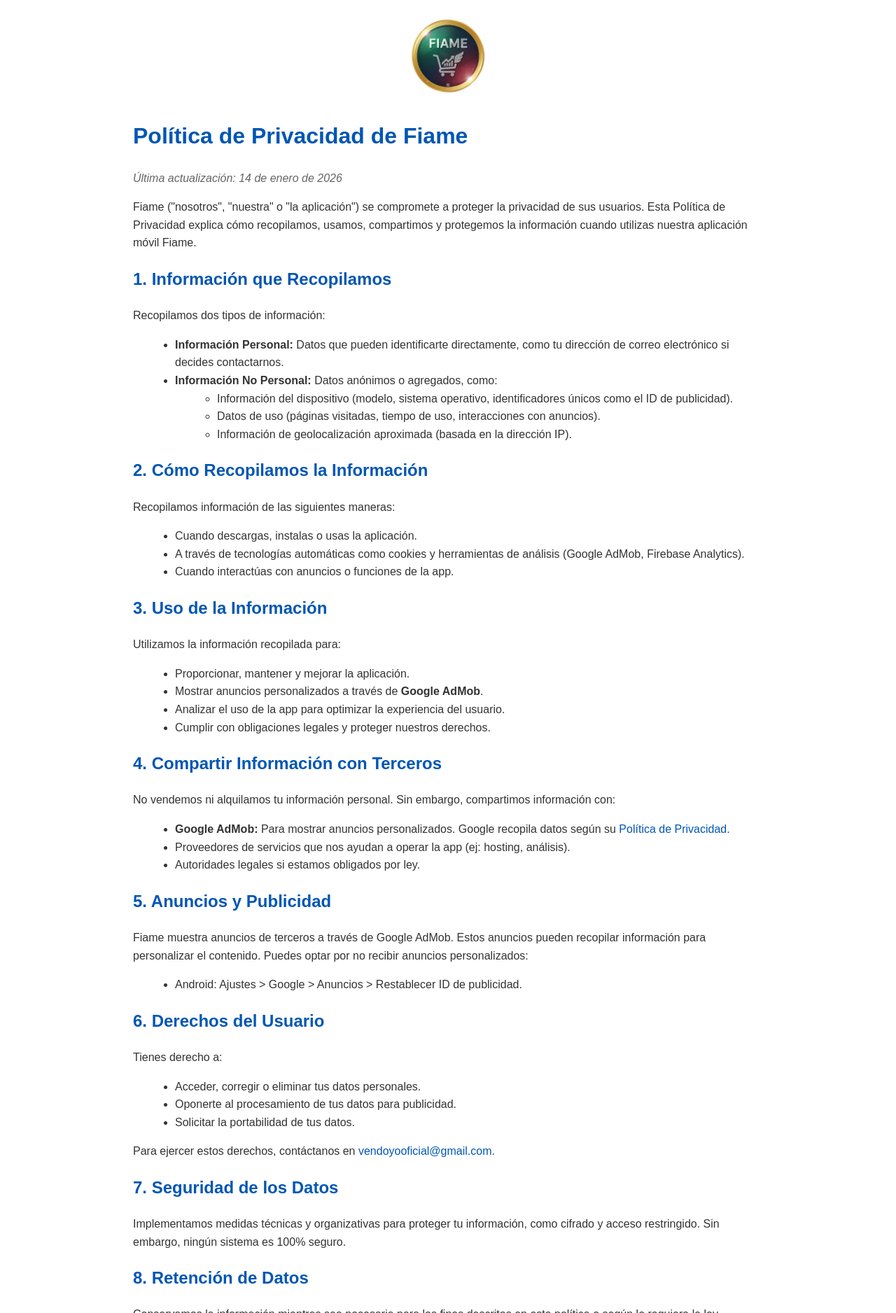
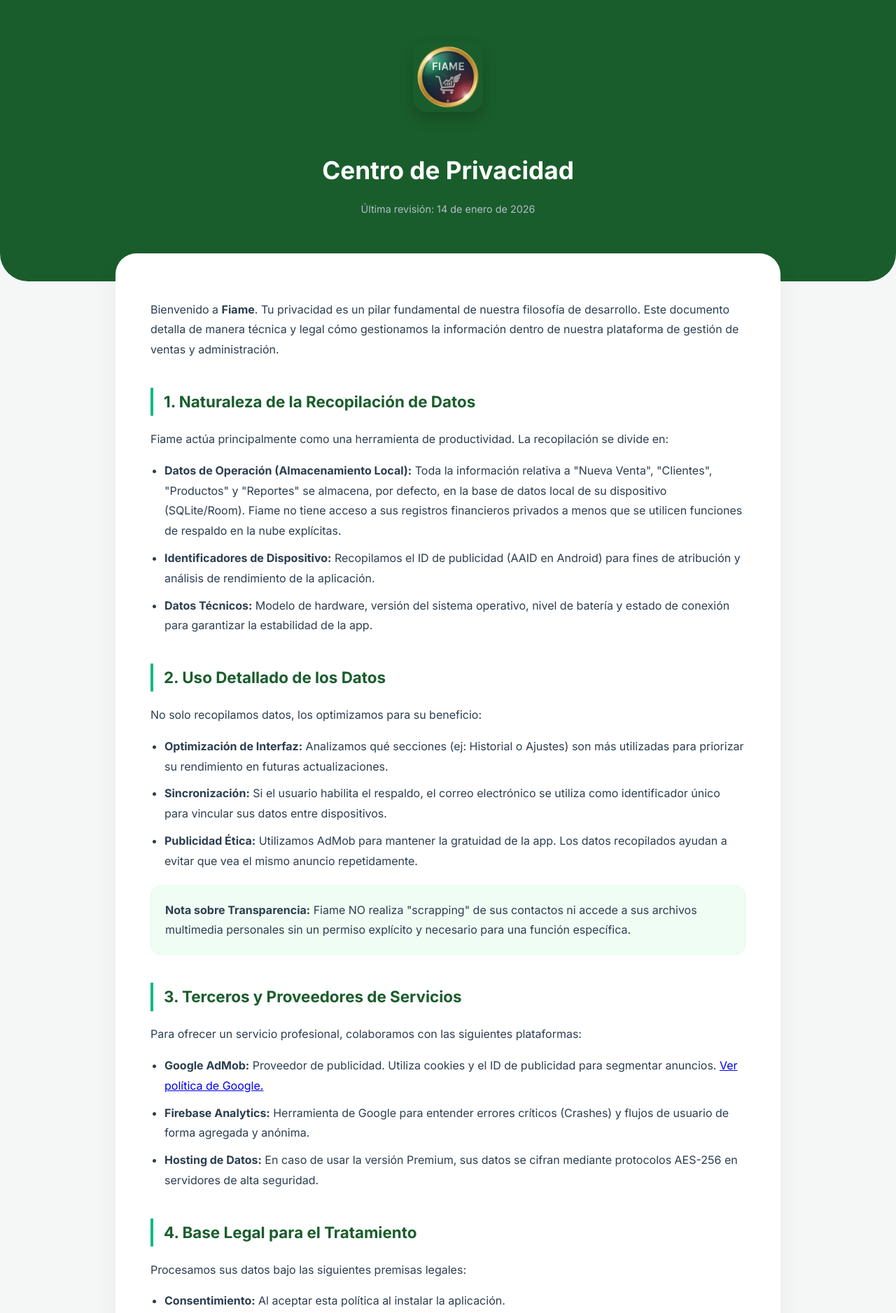
Before and after one commit to vendoyooficial-code/Fiame, a plain HTML site: page politica-de-privacidad.html in a window 1280 px wide. Shown: the top 1876 px of the page at 70% size. Drawn offline with Linux system fonts and the light colour scheme.

Commit message:
Update politica-de-privacidad.html

```diff
--- a/politica-de-privacidad.html
+++ b/politica-de-privacidad.html
@@ -3,95 +3,185 @@
 <head>
     <meta charset="UTF-8">
     <meta name="viewport" content="width=device-width, initial-scale=1.0">
-    <title>Política de Privacidad - Fiame</title>
+    <title>Fiame | Política de Privacidad Integral</title>
+    <link href="https://fonts.googleapis.com/css2?family=Inter:wght@300;400;600;700&display=swap" rel="stylesheet">
     <style>
-        body { font-family: Arial, sans-serif; line-height: 1.6; margin: 20px; max-width: 900px; margin: 0 auto; padding: 20px; color: #333; }
-        h1, h2, h3 { color: #0056b3; }
-        .logo { text-align: center; margin-bottom: 20px; }
-        .logo img { width: 120px; }
-        .last-updated { font-style: italic; color: #666; }
-        a { color: #0056b3; text-decoration: none; }
-        a:hover { text-decoration: underline; }
-        ul { margin-left: 20px; }
+        :root {
+            --primary-green: #1a5d2c;
+            --bg-light: #f4f7f6;
+            --white: #ffffff;
+            --text-main: #2c3e50;
+            --text-muted: #546e7a;
+            --accent: #10b981;
+        }
+
+        body {
+            font-family: 'Inter', sans-serif;
+            background-color: var(--bg-light);
+            color: var(--text-main);
+            line-height: 1.8;
+            margin: 0;
+            padding: 0;
+        }
+
+        /* Header con el color de tu App */
+        .header-brand {
+            background-color: var(--primary-green);
+            color: white;
+            padding: 60px 20px;
+            text-align: center;
+            border-bottom-left-radius: 40px;
+            border-bottom-right-radius: 40px;
+        }
+
+        .logo-box img {
+            width: 100px;
+            border-radius: 20px;
+            margin-bottom: 20px;
+            box-shadow: 0 10px 20px rgba(0,0,0,0.2);
+        }
+
+        .container {
+            max-width: 850px;
+            margin: -40px auto 60px;
+            background: var(--white);
+            padding: 50px;
+            border-radius: 30px;
+            box-shadow: 0 20px 40px rgba(0,0,0,0.05);
+        }
+
+        h1 { font-size: 2.2rem; margin-bottom: 10px; font-weight: 700; }
+        h2 {
+            color: var(--primary-green);
+            border-left: 4px solid var(--accent);
+            padding-left: 15px;
+            margin-top: 40px;
+            font-size: 1.4rem;
+        }
+
+        .last-update {
+            color: #b0bec5;
+            font-size: 0.9rem;
+            margin-bottom: 30px;
+            display: block;
+        }
+
+        section { margin-bottom: 30px; }
+
+        ul { padding-left: 20px; margin-bottom: 20px; }
+        li { margin-bottom: 10px; }
+
+        .highlight-box {
+            background: #f0fdf4;
+            border: 1px solid #dcfce7;
+            padding: 20px;
+            border-radius: 15px;
+            margin: 20px 0;
+        }
+
+        .contact-footer {
+            text-align: center;
+            margin-top: 50px;
+            padding-top: 30px;
+            border-top: 1px solid #eceff1;
+        }
+
+        .btn-mail {
+            display: inline-block;
+            background: var(--primary-green);
+            color: white;
+            padding: 12px 25px;
+            border-radius: 10px;
+            text-decoration: none;
+            font-weight: 600;
+            transition: 0.3s;
+        }
+
+        .btn-mail:hover { background: var(--accent); transform: translateY(-2px); }
+
+        @media (max-width: 600px) {
+            .container { padding: 30px 20px; margin: -20px 15px 40px; }
+            h1 { font-size: 1.6rem; }
+        }
     </style>
 </head>
 <body>
-    <div class="logo">
-        <img src="logo.png" alt="Logo de Fiame">
+
+    <header class="header-brand">
+        <div class="logo-box">
+            <img src="logo.png" alt="Fiame Logo">
         </div>
-    <h1>Política de Privacidad de Fiame</h1>
-    <p class="last-updated">Última actualización: 14 de enero de 2026</p>
+        <h1>Centro de Privacidad</h1>
+        <span class="last-update">Última revisión: 14 de enero de 2026</span>
+    </header>
 
-    <p>Fiame ("nosotros", "nuestra" o "la aplicación") se compromete a proteger la privacidad de sus usuarios. Esta Política de Privacidad explica cómo recopilamos, usamos, compartimos y protegemos la información cuando utilizas nuestra aplicación móvil Fiame.</p>
+    <main class="container">
 
-    <h2>1. Información que Recopilamos</h2>
-    <p>Recopilamos dos tipos de información:</p>
+        <section>
+            <p>Bienvenido a <strong>Fiame</strong>. Tu privacidad es un pilar fundamental de nuestra filosofía de desarrollo. Este documento detalla de manera técnica y legal cómo gestionamos la información dentro de nuestra plataforma de gestión de ventas y administración.</p>
+        </section>
+
+        <h2>1. Naturaleza de la Recopilación de Datos</h2>
+        <p>Fiame actúa principalmente como una herramienta de productividad. La recopilación se divide en:</p>
         <ul>
-        <li><strong>Información Personal:</strong> Datos que pueden identificarte directamente, como tu dirección de correo electrónico si decides contactarnos.</li>
-        <li><strong>Información No Personal:</strong> Datos anónimos o agregados, como:</li>
-        <ul>
-            <li>Información del dispositivo (modelo, sistema operativo, identificadores únicos como el ID de publicidad).</li>
-            <li>Datos de uso (páginas visitadas, tiempo de uso, interacciones con anuncios).</li>
-            <li>Información de geolocalización aproximada (basada en la dirección IP).</li>
-        </ul>
+            <li><strong>Datos de Operación (Almacenamiento Local):</strong> Toda la información relativa a "Nueva Venta", "Clientes", "Productos" y "Reportes" se almacena, por defecto, en la base de datos local de su dispositivo (SQLite/Room). Fiame no tiene acceso a sus registros financieros privados a menos que se utilicen funciones de respaldo en la nube explícitas.</li>
+            <li><strong>Identificadores de Dispositivo:</strong> Recopilamos el ID de publicidad (AAID en Android) para fines de atribución y análisis de rendimiento de la aplicación.</li>
+            <li><strong>Datos Técnicos:</strong> Modelo de hardware, versión del sistema operativo, nivel de batería y estado de conexión para garantizar la estabilidad de la app.</li>
         </ul>
 
-    <h2>2. Cómo Recopilamos la Información</h2>
-    <p>Recopilamos información de las siguientes maneras:</p>
+        <h2>2. Uso Detallado de los Datos</h2>
+        <p>No solo recopilamos datos, los optimizamos para su beneficio:</p>
         <ul>
-        <li>Cuando descargas, instalas o usas la aplicación.</li>
-        <li>A través de tecnologías automáticas como cookies y herramientas de análisis (Google AdMob, Firebase Analytics).</li>
-        <li>Cuando interactúas con anuncios o funciones de la app.</li>
+            <li><strong>Optimización de Interfaz:</strong> Analizamos qué secciones (ej: Historial o Ajustes) son más utilizadas para priorizar su rendimiento en futuras actualizaciones.</li>
+            <li><strong>Sincronización:</strong> Si el usuario habilita el respaldo, el correo electrónico se utiliza como identificador único para vincular sus datos entre dispositivos.</li>
+            <li><strong>Publicidad Ética:</strong> Utilizamos AdMob para mantener la gratuidad de la app. Los datos recopilados ayudan a evitar que vea el mismo anuncio repetidamente.</li>
         </ul>
 
-    <h2>3. Uso de la Información</h2>
-    <p>Utilizamos la información recopilada para:</p>
+        <div class="highlight-box">
+            <strong>Nota sobre Transparencia:</strong> Fiame NO realiza "scrapping" de sus contactos ni accede a sus archivos multimedia personales sin un permiso explícito y necesario para una función específica.
+        </div>
+
+        <h2>3. Terceros y Proveedores de Servicios</h2>
+        <p>Para ofrecer un servicio profesional, colaboramos con las siguientes plataformas:</p>
         <ul>
-        <li>Proporcionar, mantener y mejorar la aplicación.</li>
-        <li>Mostrar anuncios personalizados a través de <strong>Google AdMob</strong>.</li>
-        <li>Analizar el uso de la app para optimizar la experiencia del usuario.</li>
-        <li>Cumplir con obligaciones legales y proteger nuestros derechos.</li>
+            <li><strong>Google AdMob:</strong> Proveedor de publicidad. Utiliza cookies y el ID de publicidad para segmentar anuncios. <a href="https://policies.google.com/privacy" target="_blank">Ver política de Google.</a></li>
+            <li><strong>Firebase Analytics:</strong> Herramienta de Google para entender errores críticos (Crashes) y flujos de usuario de forma agregada y anónima.</li>
+            <li><strong>Hosting de Datos:</strong> En caso de usar la versión Premium, sus datos se cifran mediante protocolos AES-256 en servidores de alta seguridad.</li>
         </ul>
 
-    <h2>4. Compartir Información con Terceros</h2>
-    <p>No vendemos ni alquilamos tu información personal. Sin embargo, compartimos información con:</p>
+        <h2>4. Base Legal para el Tratamiento</h2>
+        <p>Procesamos sus datos bajo las siguientes premisas legales:</p>
         <ul>
-        <li><strong>Google AdMob:</strong> Para mostrar anuncios personalizados. Google recopila datos según su <a href="https://policies.google.com/privacy" target="_blank">Política de Privacidad</a>.</li>
-        <li>Proveedores de servicios que nos ayudan a operar la app (ej: hosting, análisis).</li>
-        <li>Autoridades legales si estamos obligados por ley.</li>
+            <li><strong>Consentimiento:</strong> Al aceptar esta política al instalar la aplicación.</li>
+            <li><strong>Necesidad Contractual:</strong> Para poder brindarle las funciones de administración que la app promete.</li>
+            <li><strong>Interés Legítimo:</strong> Para proteger la seguridad de nuestra infraestructura y prevenir fraudes.</li>
         </ul>
 
-    <h2>5. Anuncios y Publicidad</h2>
-    <p>Fiame muestra anuncios de terceros a través de Google AdMob. Estos anuncios pueden recopilar información para personalizar el contenido. Puedes optar por no recibir anuncios personalizados:</p>
+        <h2>5. Derechos ARCO (Acceso, Rectificación, Cancelación y Oposición)</h2>
+        <p>Usted mantiene el control total sobre su información. Puede solicitar en cualquier momento:</p>
         <ul>
-        <li>Android: Ajustes > Google > Anuncios > Restablecer ID de publicidad.</li>
+            <li>La eliminación definitiva de cualquier registro vinculado a su correo electrónico.</li>
+            <li>Un archivo portable con sus datos de ventas en formato JSON o CSV.</li>
+            <li>La rectificación de errores en la información almacenada en nuestros servidores de respaldo.</li>
         </ul>
 
-    <h2>6. Derechos del Usuario</h2>
-    <p>Tienes derecho a:</p>
+        <h2>6. Seguridad de Grado Administrativo</h2>
+        <p>Dada la naturaleza de los datos gestionados en Fiame (ventas y reportes), implementamos:</p>
         <ul>
-        <li>Acceder, corregir o eliminar tus datos personales.</li>
-        <li>Oponerte al procesamiento de tus datos para publicidad.</li>
-        <li>Solicitar la portabilidad de tus datos.</li>
+            <li>Cifrado en tránsito mediante protocolos TLS/SSL.</li>
+            <li>Hashing de contraseñas mediante algoritmos de un solo sentido.</li>
+            <li>Auditorías periódicas de nuestras librerías de terceros para evitar vulnerabilidades de inyección.</li>
         </ul>
-    <p>Para ejercer estos derechos, contáctanos en <a href="mailto:vendoyooficial@gmail.com">vendoyooficial@gmail.com</a>.</p>
 
-    <h2>7. Seguridad de los Datos</h2>
-    <p>Implementamos medidas técnicas y organizativas para proteger tu información, como cifrado y acceso restringido. Sin embargo, ningún sistema es 100% seguro.</p>
+        <h2>7. Contacto y Representación Legal</h2>
+        <div class="contact-footer">
+            <p>Para cualquier consulta sobre el tratamiento de sus datos o para ejercer sus derechos de privacidad, nuestro oficial de protección de datos está a su disposición:</p>
+            <br>
+            <a href="mailto:vendoyooficial@gmail.com" class="btn-mail">Contactar Soporte Privacidad</a>
+            <p class="copyright"><br>© 2026 Fiame App | Buenos Aires, Argentina.</p>
+        </div>
 
-    <h2>8. Retención de Datos</h2>
-    <p>Conservamos la información mientras sea necesaria para los fines descritos en esta política o según lo requiera la ley.</p>
+    </main>
 
-    <h2>9. Cambios a esta Política</h2>
-    <p>Actualizaremos esta política periódicamente. Te notificaremos sobre cambios significativos mediante un aviso en la app o por correo electrónico.</p>
-
-    <h2>10. Menores de Edad</h2>
-    <p>Fiame no está dirigida a menores de 13 años. No recopilamos información de menores conscientemente. Si descubrimos que un menor nos ha proporcionado datos, los eliminaremos.</p>
-
-    <h2>11. Contacto</h2>
-    <p>Si tienes preguntas sobre esta política, contáctanos en <a href="mailto:vendoyooficial@gmail.com">vendoyooficial@gmail.com</a>.</p>
-
-    <h2>12. Legislación Aplicable</h2>
-    <p>Esta política se rige por las leyes de la República Argentina. Cualquier disputa se resolverá en los tribunales de Buenos Aires.</p>
 </body>
 </html>
```
Lines whose indentation alone changed are shown as unchanged.
